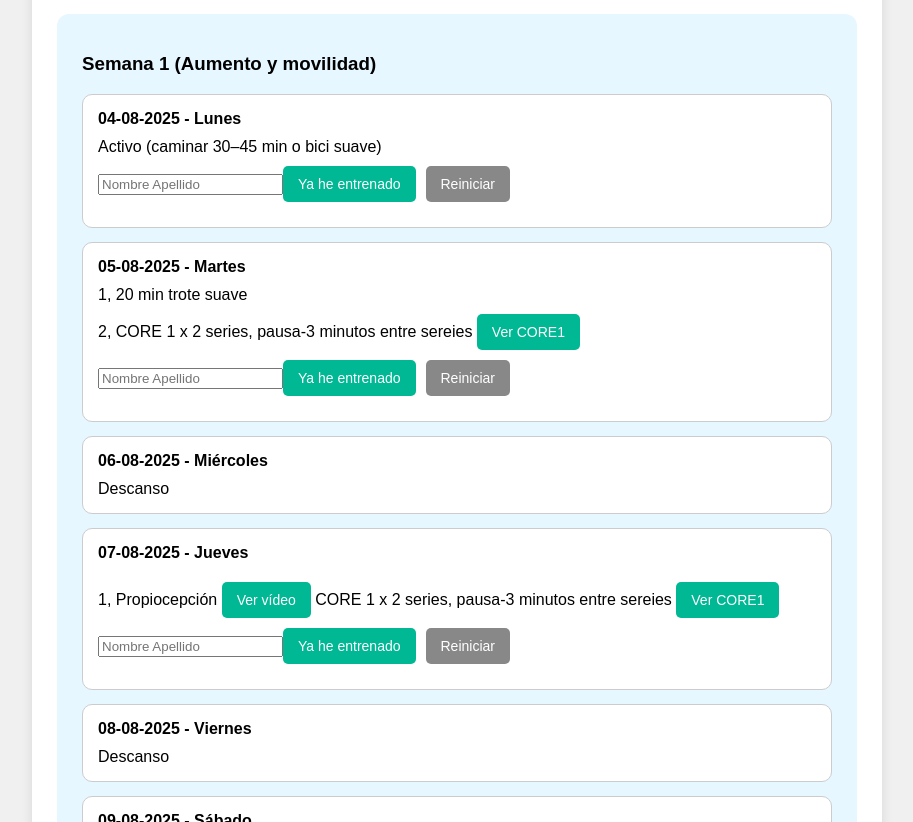
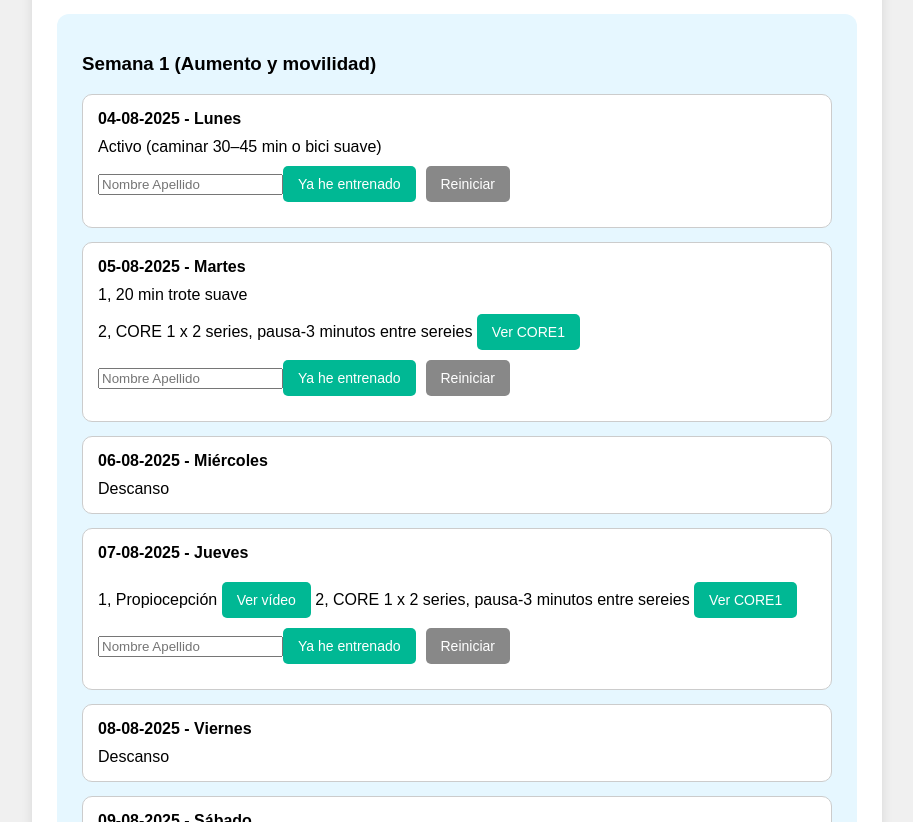
Before and after one commit to sesiononline/individual, a plain HTML site: page index.html in a window 1280 px wide. Shown: the part 278-1100 px from the top of the page, without its empty margins (183-1096 px from the left). Drawn offline with Linux system fonts and the light colour scheme.

Commit message:
index.html

```diff
--- a/index.html
+++ b/index.html
@@ -148,7 +148,7 @@
           ['04-08-2025 - Lunes', 'Activo (caminar 30–45 min o bici suave)'],
           ['05-08-2025 - Martes', '1, 20 min trote suave\n2, CORE 1 (image: CORE1) x 2 series, pausa-3 minutos entre sereies'],
           ['06-08-2025 - Miércoles', 'Descanso'],
-          ['07-08-2025 - Jueves', '1, Propiocepción https://www.youtube.com/watch?v=AhVcGCy_U_4\n2, CORE 1 (image: CORE1) x 2 series, pausa-3 minutos entre sereies'],
+          ['07-08-2025 - Jueves', '1, Propiocepción https://www.youtube.com/watch?v=AhVcGCy_U_4\n 2, CORE 1 (image: CORE1) x 2 series, pausa-3 minutos entre sereies'],
           ['08-08-2025 - Viernes', 'Descanso'],
           ['09-08-2025 - Sábado', 'Deporte alternativo (padel, natación)'],
           ['10-08-2025 - Domingo', 'Descanso total']
```
